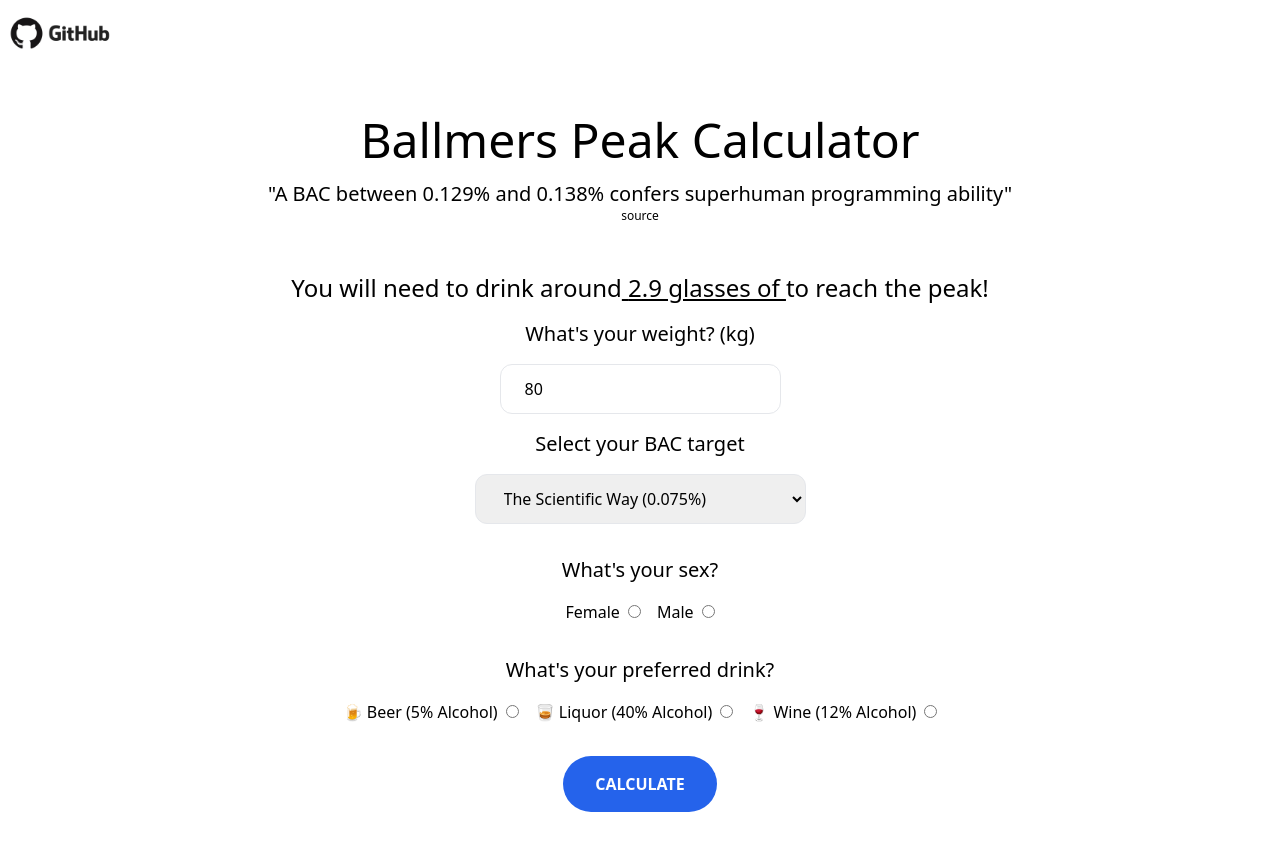
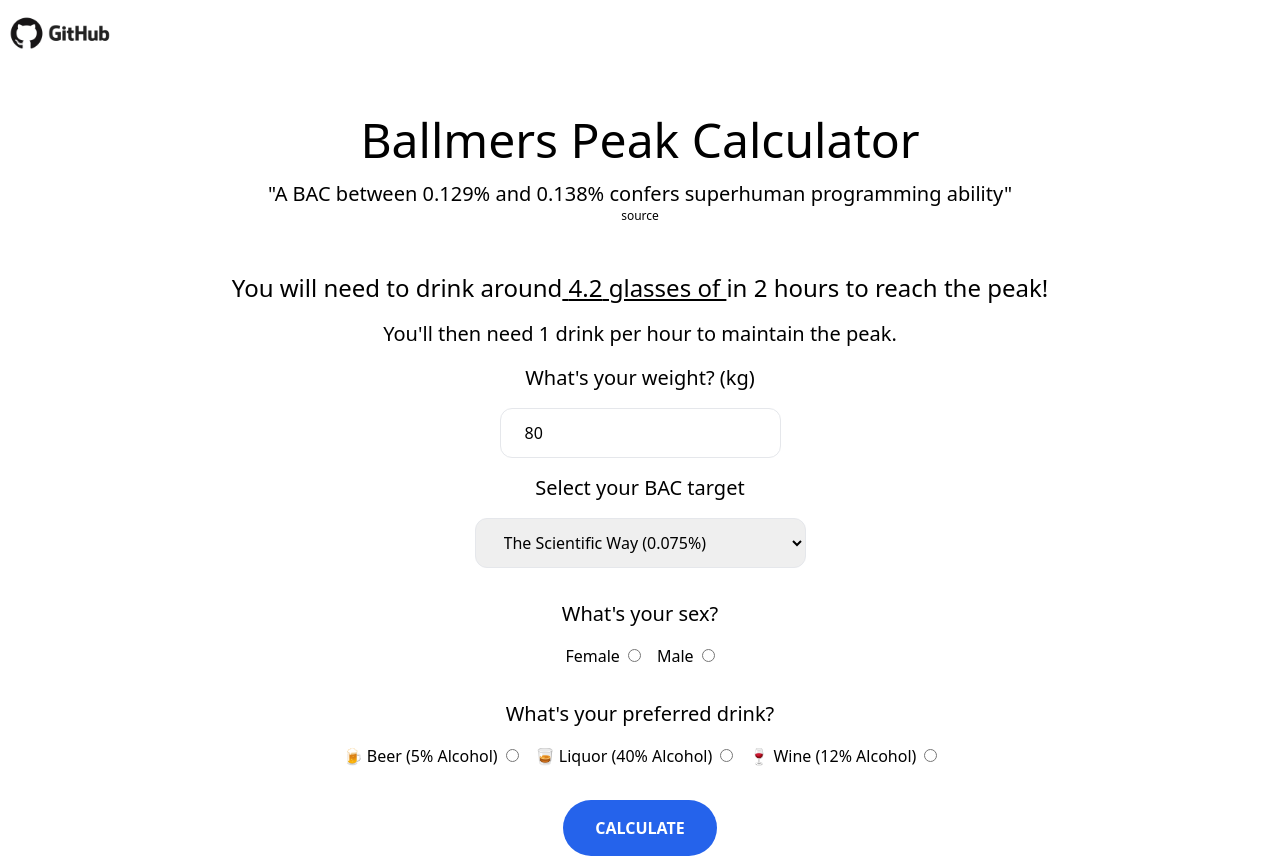
Before and after one commit to Pluppen/ballmers-peak-calculator, a React (Create React App) app: page / in a window 1280 px wide. Both pictures are taken after a click on the button "CALCULATE". Before the commit the page ends 812 px from the top, so only its background shows below. Built offline with nearby package versions, Linux system fonts and the light colour scheme.

Commit message:
Add functionality to calculate hourly drinks needed to maintain peak (and reach peak in a 2 hour window)

```diff
--- a/src/App.js
+++ b/src/App.js
@@ -12,17 +12,23 @@ function App() {
     const [weight, setWeight] = useState(80);
     const [sex, setSex] = useState(null);
     const [drink, setDrink] = useState(null);
-
+    const [hourly, setHourly] = useState(null);
     const [goal, setGoal] = useState(null);
     const [targetBAC, setTargetBAC] = useState(0.075);
 
     const calculateBac = () => {
         const bodyWeight = weight * 1000;
         const R = sex === "female" ? 0.55 : 0.68;
-        const alcoholConsumed = bodyWeight * R * (targetBAC / 100);
+        const alcoholConsumed = bodyWeight * R * ((targetBAC + 0.032)/ 100);
 
-        const numerOfDrinks = alcoholConsumed / 14;
-        setGoal(numerOfDrinks);
+        const addedBACPerHour = (14/(bodyWeight*R)) *100
+        const burnedBACPerHour = 0.016
+        const neededDrinksPerHour = burnedBACPerHour/addedBACPerHour
+
+
+        const numberOfDrinks = alcoholConsumed / 14;
+        setHourly(neededDrinksPerHour);
+        setGoal(numberOfDrinks);
     };
 
     const handleSubmit = (e) => {
@@ -67,7 +73,10 @@ function App() {
                                     </span>
                                 </span>
                             </span>{" "}
-                            to reach the peak!
+                            in 2 hours to reach the peak!
+                        </h2>
+                        <h2 className="text-center text-xl font-medium mb-4">
+                            You'll then need {Math.round(hourly)} drink per hour to maintain the peak.
                         </h2>
                     </div>
                 ) : null}
```
